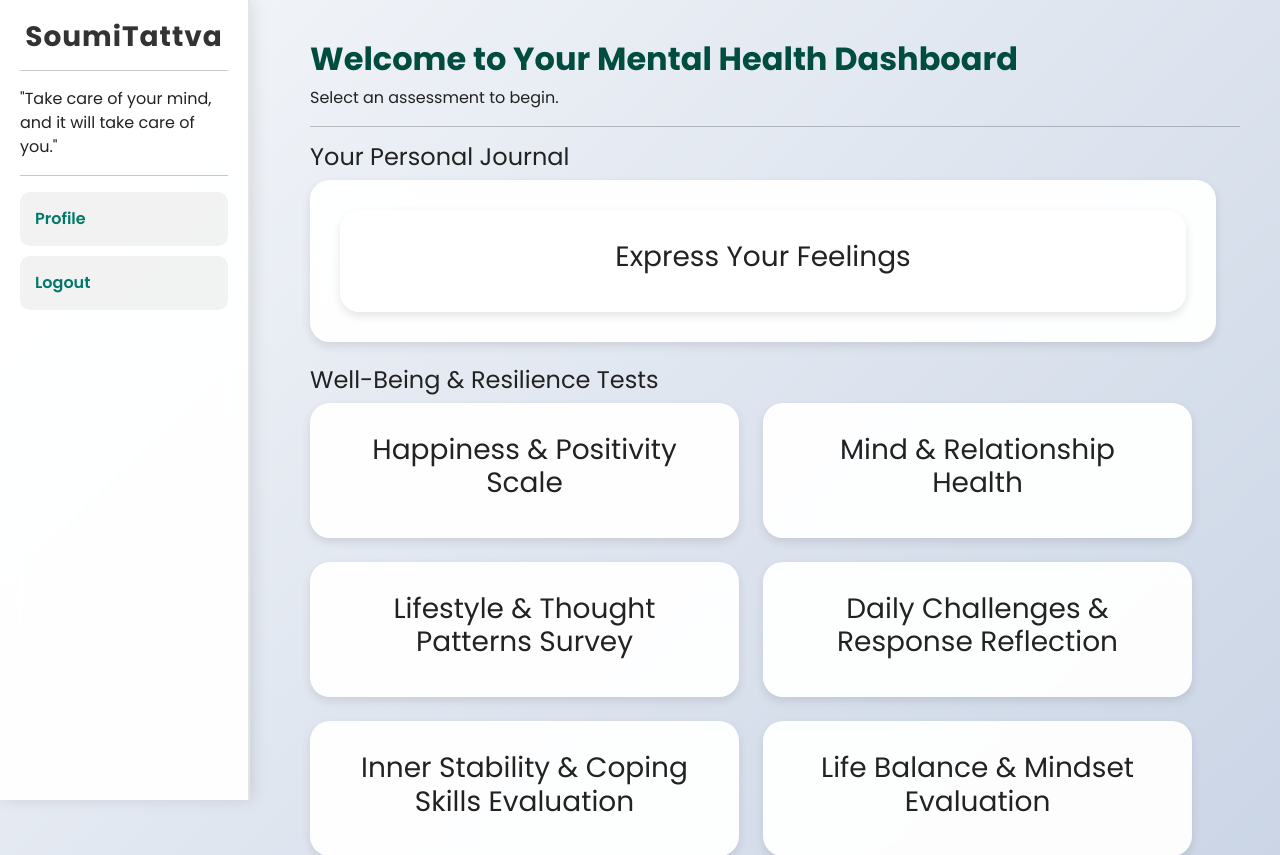
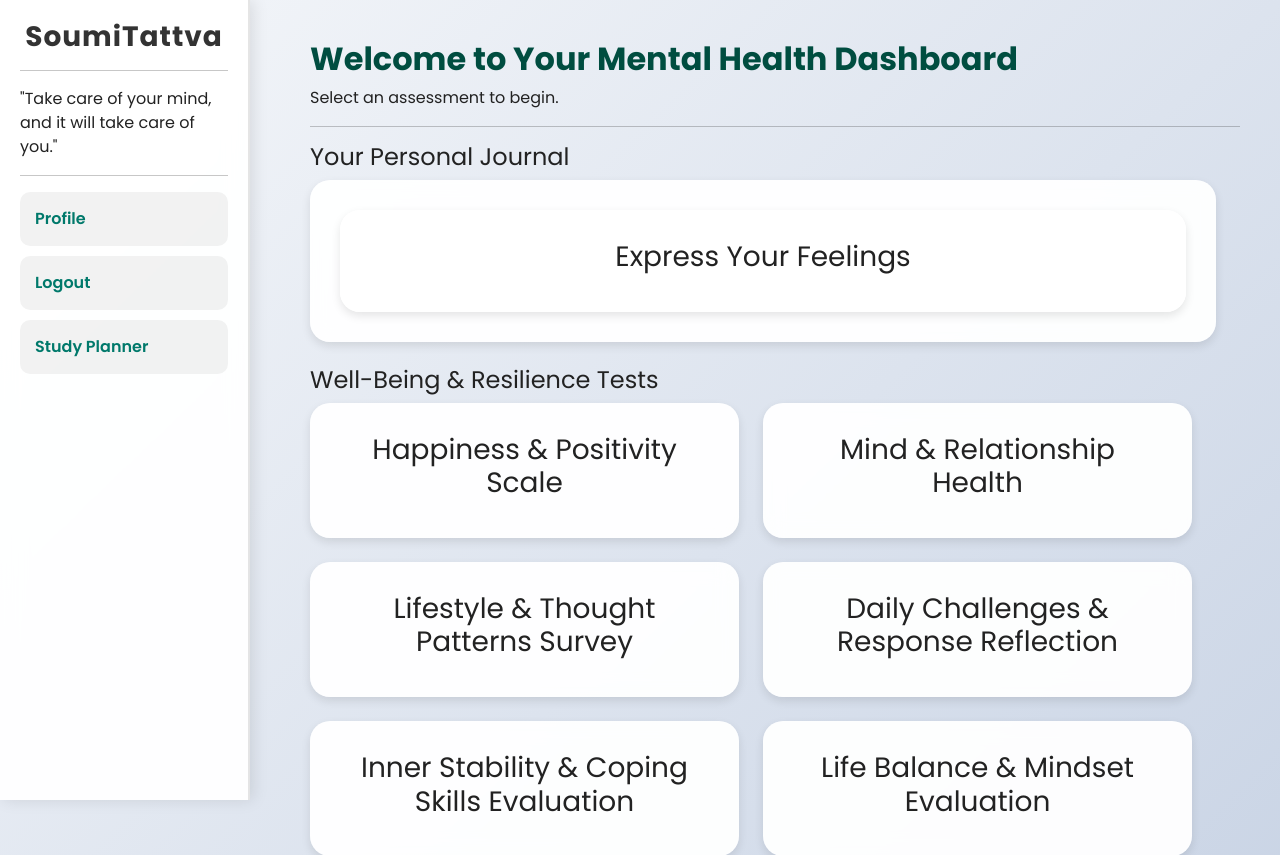
Before and after one commit to biku34/nextniche, a PHP site: page /dashboard.php in a window 1280 px wide. Shown: the top 855 px of the page. Run offline with PHP 8.4, Linux system fonts and the light colour scheme; the visitor is signed in with stand-in values (Sample User, id 1).

Commit message:
Update dashboard.php

```diff
--- a/student/dashboard.php
+++ b/student/dashboard.php
@@ -109,6 +109,7 @@ $conn->close();
         <hr>
         <a href="profile.php">Profile</a>
         <a href="logout.php">Logout</a>
+        <a href="http://localhost:8501/">Study Planner</a>
     </div>
 
     <div class="main-content">
```
